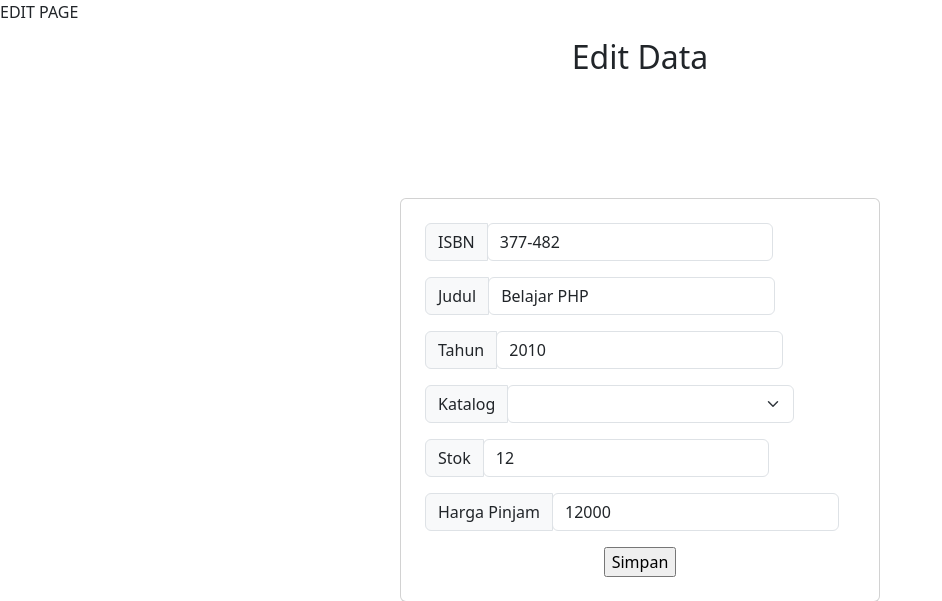
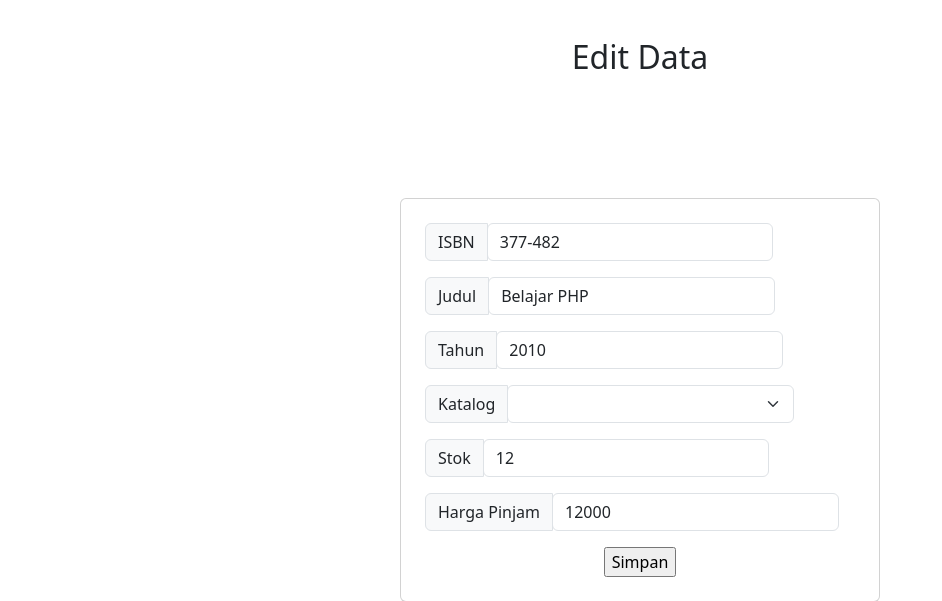
Before and after one commit to IhsanReihansyah/tugas_sesi_32, a PHP site: page /edit.php?isbn=377-482 in a window 1280 px wide. Shown: the top 601 px of the page, without its empty margins (0-942 px from the left). Run offline with PHP 8.4, Linux system fonts and the light colour scheme; data comes from the database, SQL or seed files in the repository.

Commit message:
ada yang di hapus pada halaman edit

```diff
--- a/edit.php
+++ b/edit.php
@@ -10,7 +10,6 @@
 </head>
 
 <body>
-    EDIT PAGE
     <?php
     include 'koneksi.php';
 
```
